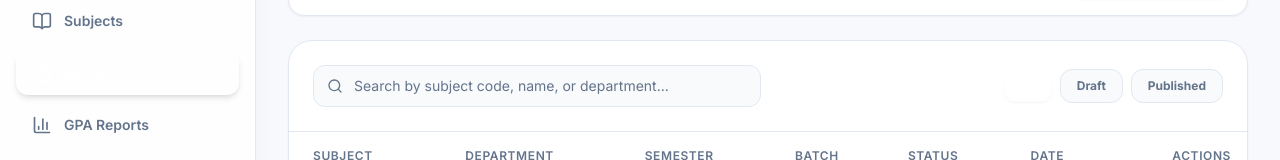
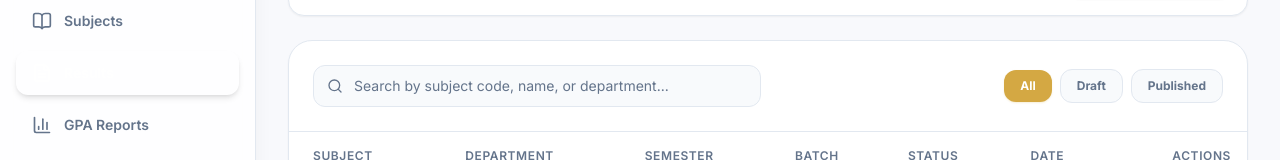
Before and after one commit to Dhivanujan/Community-Project-RMS, a Next.js app: page /admin/results in a window 1280 px wide. Shown: the part 262-422 px from the top of the page. Built offline with nearby package versions, Linux system fonts and the light colour scheme; no server answers.

Commit message:
result page ui updated

```diff
--- a/components/admin/results/ResultUploadList.jsx
+++ b/components/admin/results/ResultUploadList.jsx
@@ -48,7 +48,7 @@ export default function ResultUploadList({
                             onClick={() => setStatusFilter(s)}
                             className={`px-4 py-2 text-xs font-bold rounded-xl transition-all capitalize ${
                                 statusFilter === s
-                                    ? 'bg-primary text-white shadow-sm shadow-primary/20'
+                                    ? 'bg-[#d4a843] text-white shadow-sm shadow-[#d4a843]/20'
                                     : 'bg-background text-textMuted border border-border hover:bg-border hover:text-textDark'
                             }`}
                         >
```
